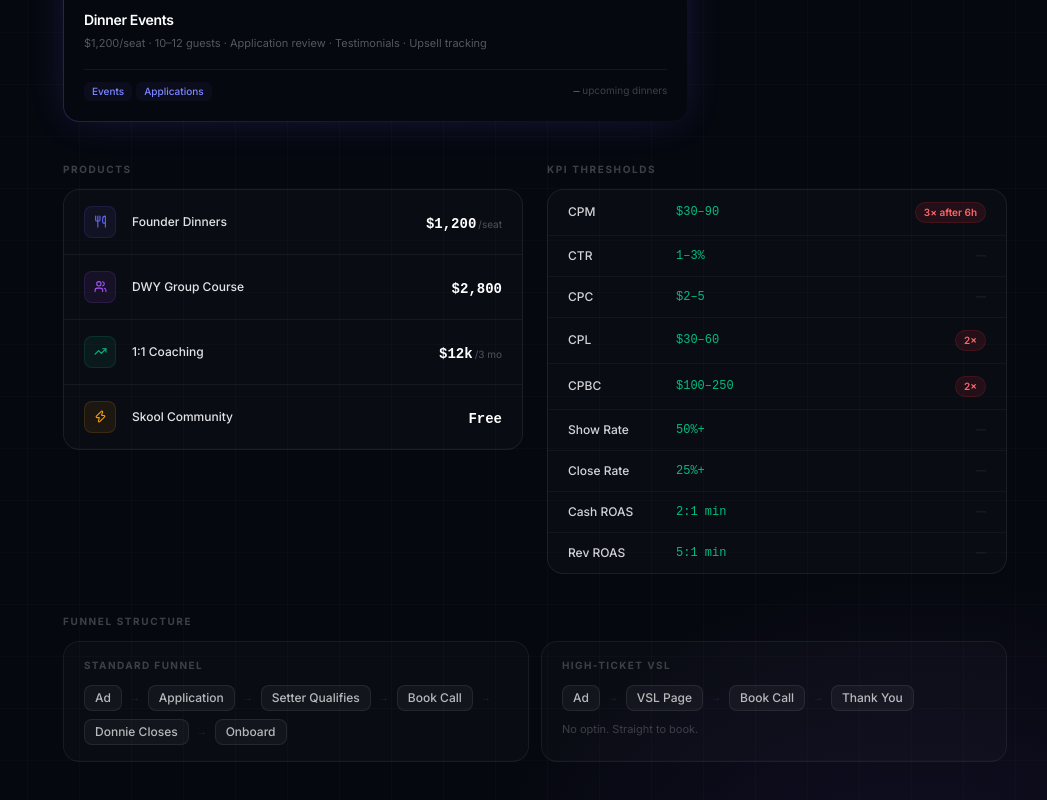
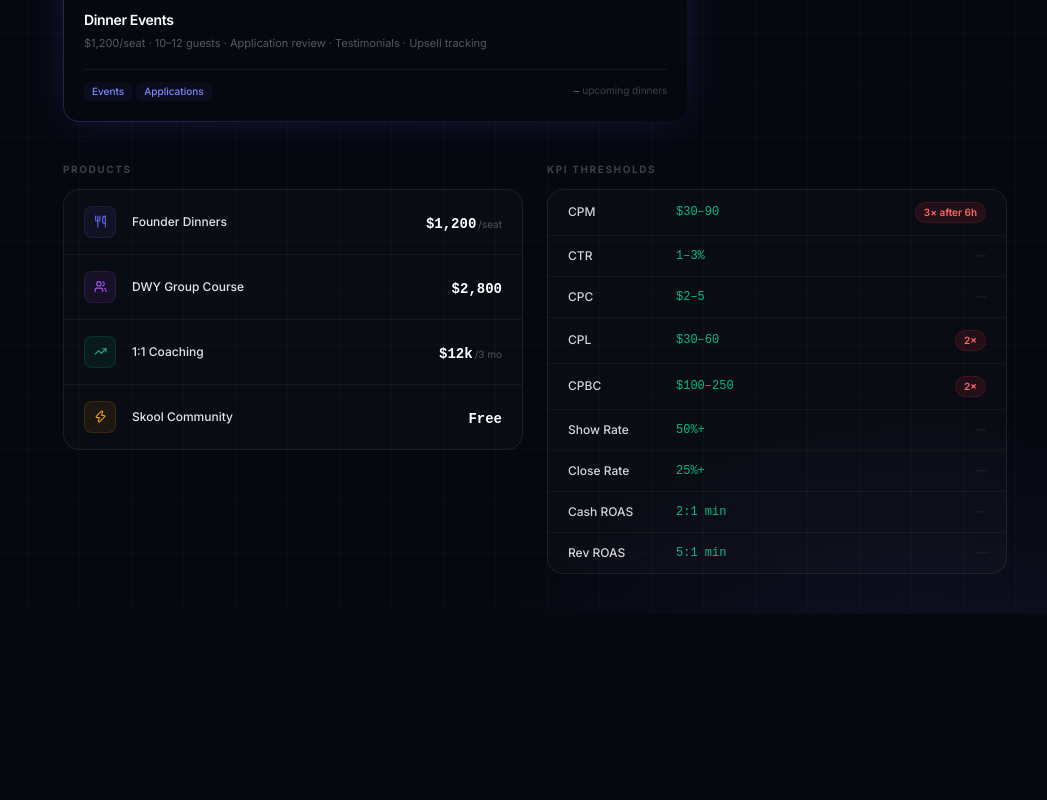
Before and after one commit to apexmason28/apxunbound-os, a Next.js app: page / in a window 1280 px wide. Shown: the part 852-1652 px from the top of the page, without its empty margins (233-1280 px from the left). After the commit the page ends 1466 px from the top, so only its background shows below. Built offline with nearby package versions, Linux system fonts and the light colour scheme.

Commit message:
Remove funnel structure section from home dashboard
Co-Authored-By: Claude Sonnet 4.6 <noreply@anthropic.com>

```diff
--- a/app/(dashboard)/page.tsx
+++ b/app/(dashboard)/page.tsx
@@ -266,46 +266,6 @@ export default function DashboardHome() {
         </section>
       </div>
 
-      {/* ── Funnel structure ───────────────────────────────────────────────── */}
-      <section className="fade-up fade-up-4 space-y-3">
-        <p className="text-[10px] font-bold tracking-[0.16em] uppercase text-zinc-700">Funnel Structure</p>
-        <div className="grid grid-cols-1 md:grid-cols-2 gap-3">
-          {[
-            {
-              label: "Standard Funnel",
-              steps: ["Ad", "Application", "Setter Qualifies", "Book Call", "Donnie Closes", "Onboard"],
-              note: null,
-            },
-            {
-              label: "High-Ticket VSL",
-              steps: ["Ad", "VSL Page", "Book Call", "Thank You"],
-              note: "No optin. Straight to book.",
-            },
-          ].map(({ label, steps, note }) => (
-            <div
-              key={label}
-              className="rounded-2xl px-5 py-4"
-              style={{ background: "rgba(255,255,255,0.02)", border: "1px solid rgba(255,255,255,0.06)" }}
-            >
-              <p className="text-[10px] font-bold tracking-[0.14em] uppercase text-zinc-700 mb-3">{label}</p>
-              <div className="flex items-center gap-2 flex-wrap">
-                {steps.map((step, i) => (
-                  <span key={step} className="flex items-center gap-2">
-                    <span
-                      className="text-xs font-medium px-2.5 py-1 rounded-lg"
-                      style={{ background: "rgba(255,255,255,0.04)", border: "1px solid rgba(255,255,255,0.08)", color: "rgba(255,255,255,0.7)" }}
-                    >
-                      {step}
-                    </span>
-                    {i < steps.length - 1 && <span className="text-[10px] text-zinc-800">→</span>}
-                  </span>
-                ))}
-              </div>
-              {note && <p className="text-[11px] text-zinc-700 mt-2.5">{note}</p>}
-            </div>
-          ))}
-        </div>
-      </section>
 
     </div>
   )
```
